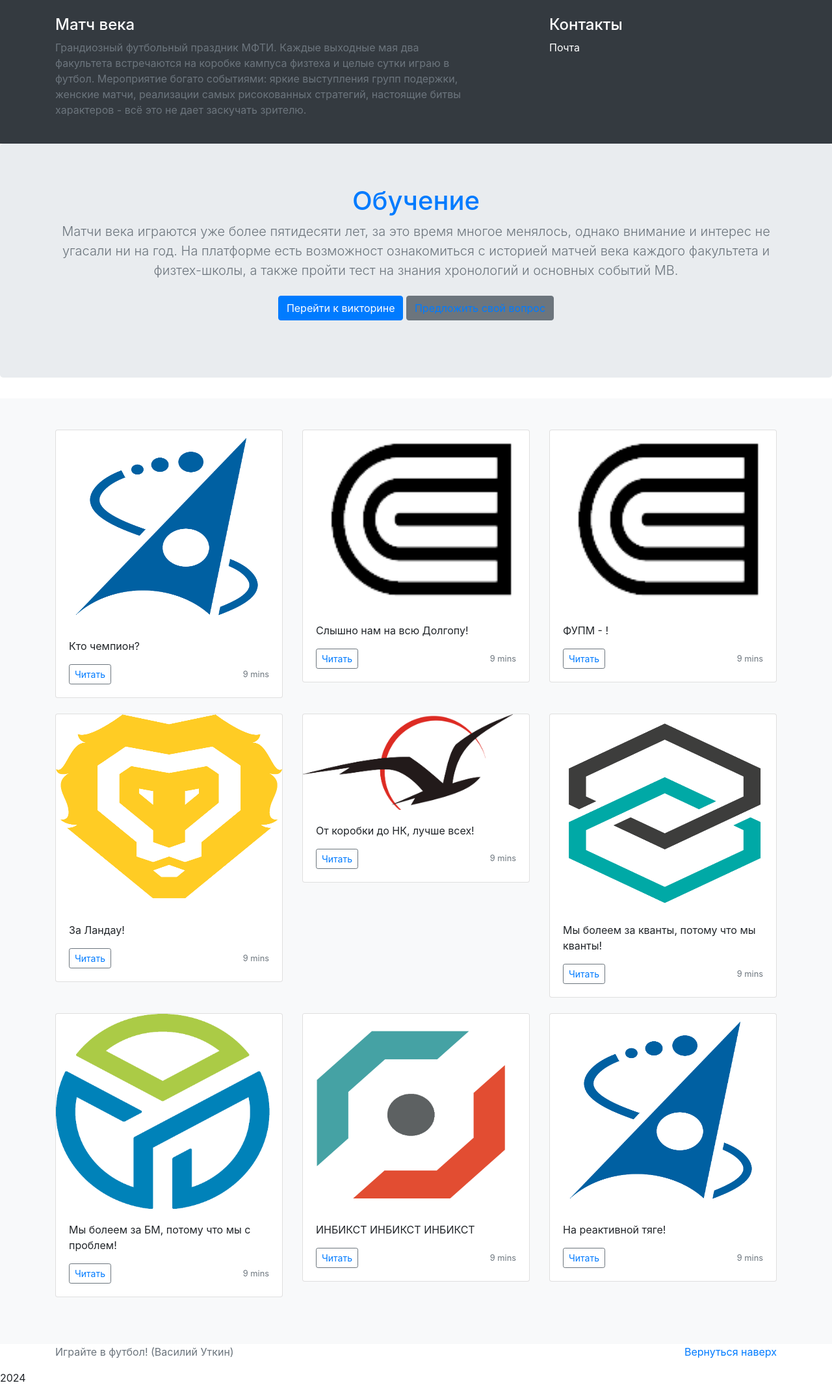
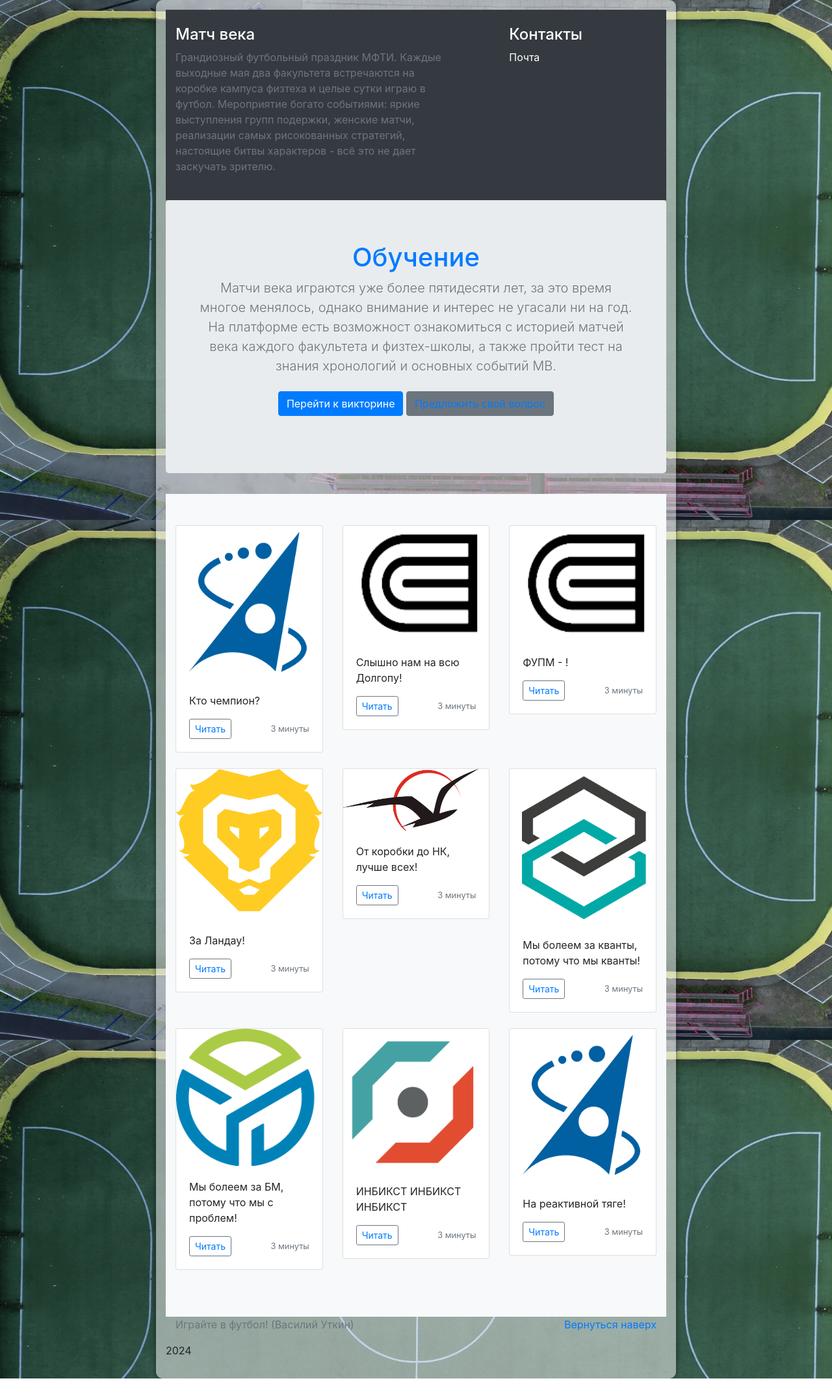
Before and after one commit to davillbert/sem10-project, a Django app: page /history/ in a window 1280 px wide. Shown: the whole page at 65% size. After the commit the page ends 2121 px from the top, so only its background shows below. Run offline with Django 5.2, Linux system fonts and the light colour scheme; some libraries are stand-ins or nearby versions.

Commit message:
Финальные правки

```diff
--- /dev/null
+++ b/MyProject/MV_HISTORY/static/main/css/styles.css
@@ -0,0 +1,16 @@
+body {
+    background-image: url('../../MV_HISTORY/images/box.jpg'); /* Укажите путь к вашему изображению */
+    background-size: cover; /* Изображение будет растянуто на всю страницу */
+    background-attachment: fixed; /* Фон остается на месте при прокрутке */
+    background-position: center; /* Центрирование изображения */
+    background-repeat: no-repeat; /* Изображение не повторяется */
+}
+
+.overlay {
+    background-color: rgba(255, 255, 255, 0.5); /* Белая подложка с прозрачностью */
+    padding: 15px; /* Отступы вокруг контента */
+    border-radius: 10px; /* Скругленные углы */
+    box-shadow: 0 0 10px rgba(0, 0, 0, 0.5); /* Тень для подложки */
+    max-width: 800px; /* Максимальная ширина подложки */
+    margin: auto; /* Центрирование подложки */
+}
--- a/MyProject/MV_HISTORY/templates/MV_HISTORY/base.html
+++ b/MyProject/MV_HISTORY/templates/MV_HISTORY/base.html
@@ -6,11 +6,11 @@
    <title>DEPARTMENT HISTORY</title>
 
 <link href="../../static/main/css/boot.css" rel="stylesheet">
-
+ <link href="../../static/main/css/styles.css"  rel="stylesheet" >
 </head>
 
 <body>
-
+<div class="overlay">
 
 
  <header>
@@ -99,6 +99,6 @@
 
 
    <p>2024</p>
-
+  </div>
 </body>
 </html>
--- a/MyProject/MV_HISTORY/templates/MV_HISTORY/dep_list.html
+++ b/MyProject/MV_HISTORY/templates/MV_HISTORY/dep_list.html
@@ -10,7 +10,7 @@
     <!-- Bootstrap core CSS -->
     <link href="../../static/main/css/boot.css" rel="stylesheet">
       <link href="../../static/main/css/album.css" rel="stylesheet">
-
+<link href="../../static/main/css/styles.css"  rel="stylesheet" >" >
       <style>
    t1 {
     font-size: 170%;
@@ -54,7 +54,7 @@
                       <button type="button" class="btn btn-sm btn-outline-secondary"><a href={% url 'info_article_id' info_article_id=a.id%}>Читать</a></button>
 
                     </div>
-                    <small class="text-muted">9 mins</small>
+                    <small class="text-muted">3 минуты</small>
                   </div>
                 </div>
               </div>
--- a/MyProject/MV_HISTORY/templates/MV_HISTORY/quiz.html
+++ b/MyProject/MV_HISTORY/templates/MV_HISTORY/quiz.html
@@ -13,7 +13,7 @@
 
     <!-- Custom styles for this template -->
     <link href="../../static/main/css/grid.css" rel="stylesheet">
-
+<link href="../../static/main/css/styles.css"  rel="stylesheet" >
     <style>
         t1 {
             font-size: 170%;
@@ -49,7 +49,7 @@
 
 {% load static %}
 <body>
-
+<div class="overlay">
  <header>
       <div class="collapse bg-dark show" id="navbarHeader">
         <div class="container">
@@ -108,5 +108,6 @@
 
       </div>
     </footer>
+</div>
 </body>
 </html>
--- a/MyProject/MV_HISTORY/templates/MV_HISTORY/quiz_result.html
+++ b/MyProject/MV_HISTORY/templates/MV_HISTORY/quiz_result.html
@@ -16,7 +16,7 @@
 
     <!-- Custom styles for this template -->
     <link href="../../static/main/css/grid.css" rel="stylesheet">
-
+<link href="../../static/main/css/styles.css"  rel="stylesheet" >
     <style>
         t1 {
             font-size: 170%;
@@ -53,7 +53,7 @@
 {% load extras %}
 {% load static %}
 <body>
-
+<div class="overlay">
  <header>
       <div class="collapse bg-dark show" id="navbarHeader">
         <div class="container">
@@ -99,6 +99,7 @@
     </ul>
     <a href="{% url 'quiz' %}" class="btn btn-primary mt-3">Попробовать еще раз</a>
 </div>
+</div>
 </body>
   <footer class="text-muted">
       <div class="container">
--- a/MyProject/MV_HISTORY/templates/MV_HISTORY/task.html
+++ b/MyProject/MV_HISTORY/templates/MV_HISTORY/task.html
@@ -13,13 +13,13 @@
 
     <!-- Bootstrap core CSS -->
     <link href="../../static/main/css/task.css" rel="stylesheet">
-
+<link href="../../static/main/css/styles.css"  rel="stylesheet" >
     <!-- Custom styles for this template -->
     <link href="../../static/main/css/pricing.css" rel="stylesheet">
   </head>
 
   <body>
-
+<div class="overlay">
 
  <header>
       <div class="collapse bg-dark show" id="navbarHeader">
@@ -169,5 +169,7 @@
         text: 'Thumbnail'
       });
     </script>
+    </div>
   </body>
+
 </html>
--- a/MyProject/MV_HISTORY/templates/MV_HISTORY/task_list.html
+++ b/MyProject/MV_HISTORY/templates/MV_HISTORY/task_list.html
@@ -19,7 +19,7 @@
     <!-- Custom styles for this template -->
     <link href="../../static/main/css/grid.css" rel="stylesheet">
 
-
+<link href="../../static/main/css/styles.css"  rel="stylesheet" >
       <style>
    t1 {
     font-size: 170%;
@@ -34,7 +34,7 @@ img {
 
 {% load static %}
   <body>
-
+<div class="overlay">
 
  <header>
       <div class="collapse bg-dark show" id="navbarHeader">
@@ -171,5 +171,6 @@ img {
         });
     });
 </script>
+  </div>
 </body>
 </html>
```
Also changed, not shown: MyProject/MV_HISTORY/templates/MV_HISTORY/dep_article.html (+4 -4 lines), MyProject/MV_HISTORY/static/MV_HISTORY/images/box.jpg (added).
